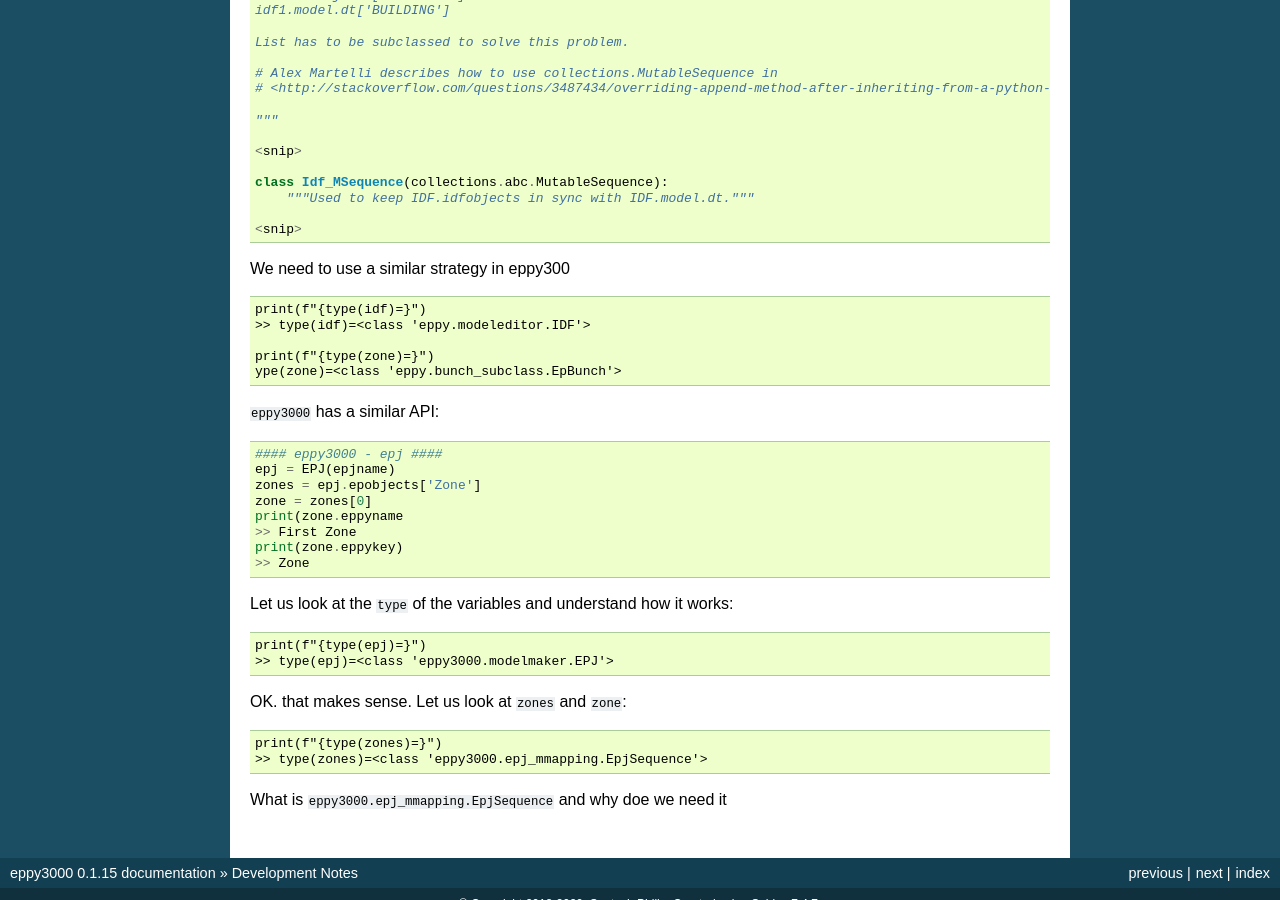
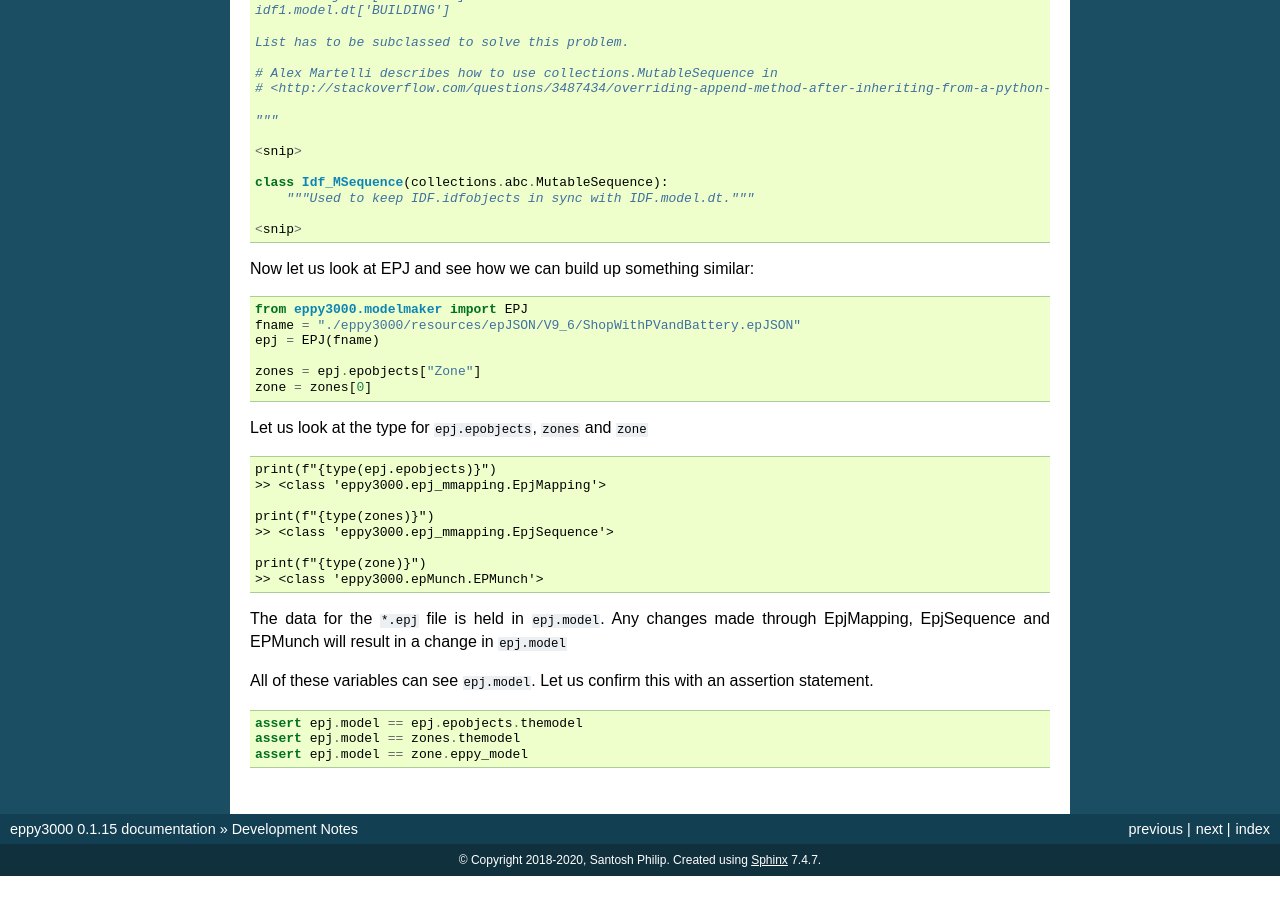
Before and after one commit to pyenergyplus/eppy3000, a Sphinx documentation site: the page built from docs/developmentnotes.rst, in a window 1280 px wide and 900 px high, scrolled down 2987 px. Built offline with Sphinx 7.4.7, drawn with Linux system fonts in a browser that asks for light colours; after the commit the page ends 3863 px from its top, so only the background shows below that; some of the changed text lies outside the part shown.

Commit message:
fixed issue #106
updated the documentation to match the changes made in issue #107
    modified:   docs/developmentnotes.rst

```diff
--- a/docs/developmentnotes.rst
+++ b/docs/developmentnotes.rst
@@ -50,7 +50,7 @@ EPJ
 
 ::
 
-    epjname = "somthin.epj"
+    epjname = "something.epj"
     epj = EPJ(epjname=epjname)
 
 ``EPJ(epjname=epjname)`` calls ``EPJ.read()`` that does the following.
@@ -74,14 +74,14 @@ Holding the entire file structure as a dict is problematic in terms of accessing
     from eppy.modeleditor import IDF
 
     iddfile = "/Applications/EnergyPlus-9-6-0/Energy+.idd"
-    fname1 = "../eppy3000/eppy3000/resources/epJSON/V9_6/ShopWithPVandBattery.idf"
+    fname1 = "./eppy3000/resources/epJSON/V9_6/ShopWithPVandBattery.idf"
 
     IDF.setiddname(iddfile)
     idf = IDF(fname1)
     zones = idf.idfobjects["zone"]
     zone = zones[0]
 
-The key API oin ``eppy`` is using ``idfobjects`` and getting a list zones, where each zone is a dict (or Bunch/Munch in this case). When using ``eppy`` we make changes to zones by:
+The key API in ``eppy`` is using ``idfobjects`` and getting a list zones, where each zone is a dict (or Bunch/Munch in this case). When using ``eppy`` we make changes to zones by:
 
     - modifying items in the list ``zones``.
     - adding new items to it
@@ -136,38 +136,37 @@ We are using ``MutableSequence`` as a way of making changes in ``model``. The mo
 
     <snip>
 
-We need to use a similar strategy in eppy300
+Now let us look at EPJ and see how we can build up something similar::
+
+
+
+    from eppy3000.modelmaker import EPJ
+    fname = "./eppy3000/resources/epJSON/V9_6/ShopWithPVandBattery.epJSON"
+    epj = EPJ(fname)
+
+    zones = epj.epobjects["Zone"]
+    zone = zones[0]
+
+Let us look at the type for ``epj.epobjects``, ``zones`` and ``zone``
 
 ::
 
-    print(f"{type(idf)=}")
-    >> type(idf)=<class 'eppy.modeleditor.IDF'>
+    print(f"{type(epj.epobjects)}")
+    >> <class 'eppy3000.epj_mmapping.EpjMapping'>
 
-    print(f"{type(zone)=}")
-    ype(zone)=<class 'eppy.bunch_subclass.EpBunch'>
+    print(f"{type(zones)}")
+    >> <class 'eppy3000.epj_mmapping.EpjSequence'>
+
+    print(f"{type(zone)}")
+    >> <class 'eppy3000.epMunch.EPMunch'>
+
+The data for the ``*.epj`` file is held in ``epj.model``. Any changes made through EpjMapping, EpjSequence and EPMunch will result in a change in ``epj.model``
+
+All of these variables can see ``epj.model``. Let us confirm this with an assertion statement.
+
+::
 
 
-
-
-``eppy3000`` has a similar API::
-
-    #### eppy3000 - epj ####
-    epj = EPJ(epjname)
-    zones = epj.epobjects['Zone']
-    zone = zones[0]
-    print(zone.eppyname
-    >> First Zone
-    print(zone.eppykey)
-    >> Zone
-
-Let us look at the ``type`` of the variables and understand how it works::
-
-    print(f"{type(epj)=}")
-    >> type(epj)=<class 'eppy3000.modelmaker.EPJ'>
-
-OK. that makes sense. Let us look at ``zones`` and ``zone``::
-
-    print(f"{type(zones)=}")
-    >> type(zones)=<class 'eppy3000.epj_mmapping.EpjSequence'>
-
-What is ``eppy3000.epj_mmapping.EpjSequence`` and why doe we need it
+    assert epj.model == epj.epobjects.themodel
+    assert epj.model == zones.themodel
+    assert epj.model == zone.eppy_model
```
